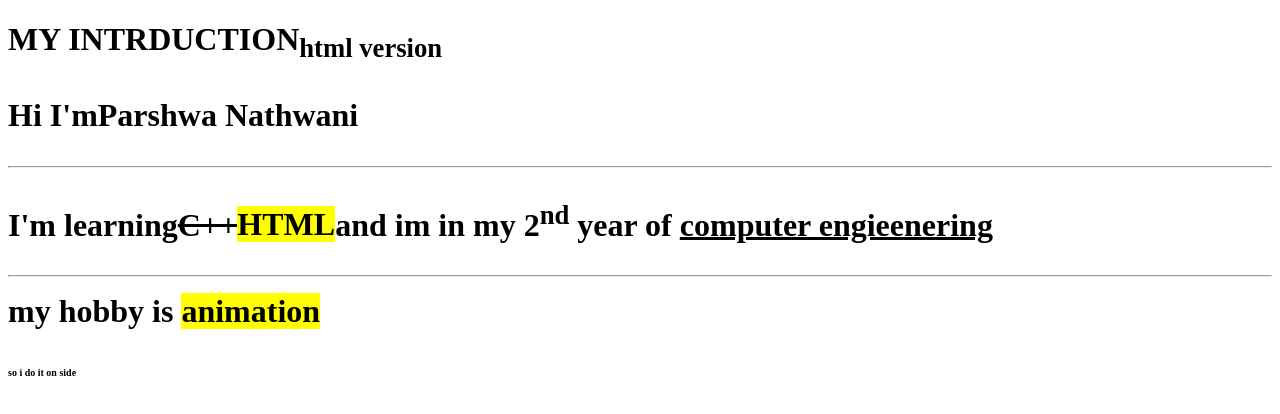
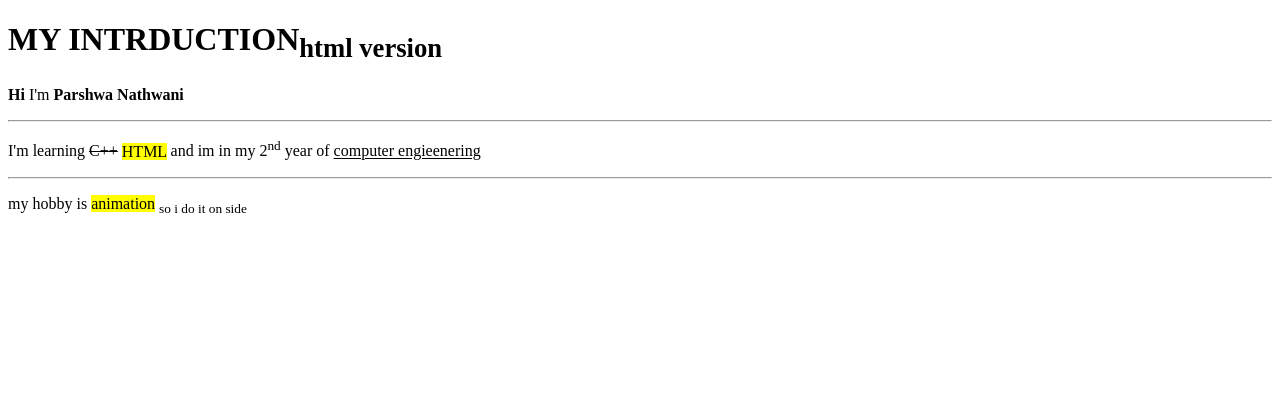
Before and after one commit to parshwaa2007/html-, a plain HTML site: page my inteo 2.htm in a window 1280 px wide. Drawn offline with Linux system fonts and the light colour scheme.

Commit message:
Update my inteo 2.htm

```diff
--- a/my inteo 2.htm
+++ b/my inteo 2.htm
@@ -2,12 +2,22 @@
 <html>
 <body>
 
-<h1>MY INTRDUCTION<sub>html version</sub>
-<p><b>Hi</b> I'm<strong>Parshwa Nathwani</strong></p>
+<h1>MY INTRDUCTION<sub>html version</sub></h1>
+
+<p><b>Hi</b> I'm
+<strong>Parshwa Nathwani</strong></p>
+
 <hr>
-<p>I'm learning<del>C++</del><mark>HTML</mark>and im in my 2<sup>nd</sup> year of <ins>computer engieenering</ins></p>
+
+<p>I'm learning
+<del>C++</del>
+<mark>HTML</mark>
+and im in my 2<sup>nd</sup>
+year of <ins>computer engieenering</ins></p>
+
 <hr>
-my hobby is <mark>animation</mark></p>
-<p style="font-size:12px"><sub>so i do it on side</sub></p>
+
+<p>my hobby is <mark>animation</mark>
+<style="font-size:12px"><sub>so i do it on side</sub></p>
 </body>
 </html>
```
